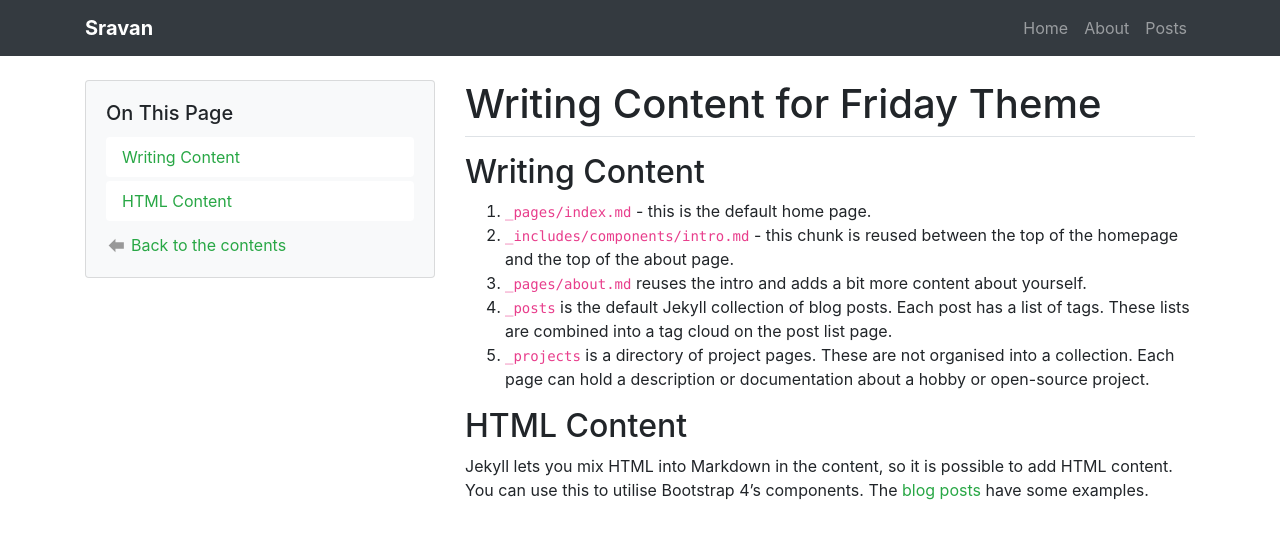
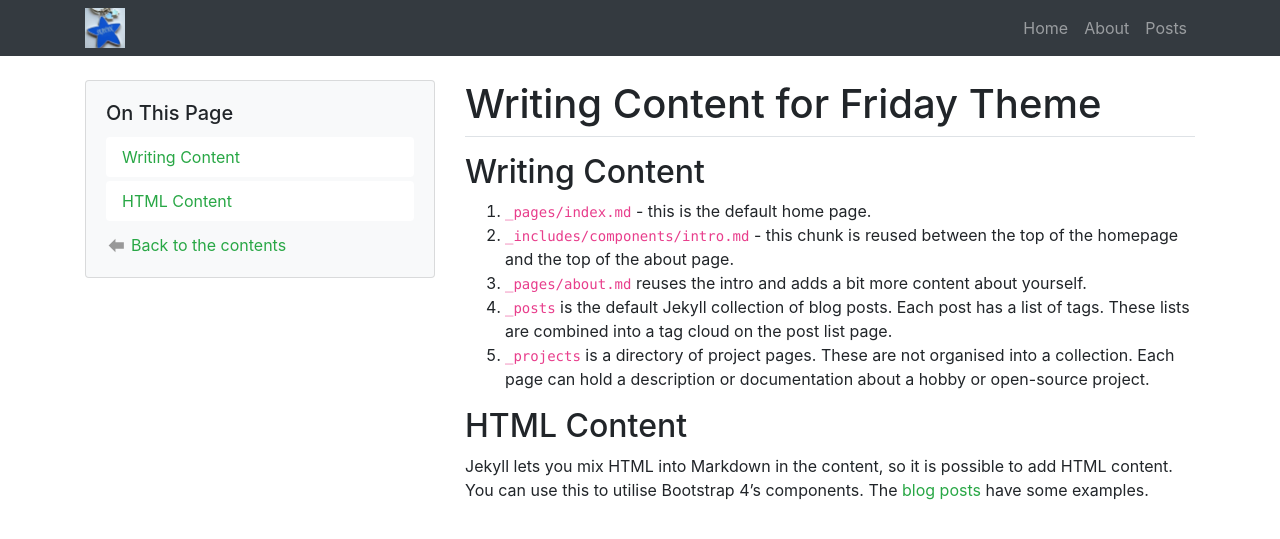
Before and after one commit to sravanpabolu/sravanpabolu.github.io, a Jekyll site: the page built from _projects/writing.md, in a window 1280 px wide. Shown: the top 539 px of the page. Built offline with Jekyll 4.4.1, drawn with Linux system fonts in a browser that asks for light colours.

Commit message:
Updated icon in home screen, insted of site name

```diff
--- a/_includes/bars/nav.html
+++ b/_includes/bars/nav.html
@@ -1,6 +1,8 @@
 <nav class="navbar navbar-expand-lg navbar-dark bg-dark fixed-top justify-content-between">
     <div class="container">
-        <a class="navbar-brand font-weight-bold" href="{{ site.baseurl }}{% link _pages/index.md %}">{{site.name}}</a>
+        <!-- <a class="navbar-brand font-weight-bold" href="{{ site.baseurl }}{% link _pages/index.md %}">{{site.name}}</a> -->
+        <a href="{{ site.baseurl }}{% link _pages/index.md %}">
+            <img src="{{ site.baseurl }}{{ site.avatar }}" width="40" height="40">
         <button class="navbar-toggler collapsed" type="button" data-toggle="collapse" data-target="#navbarContent" >
             <span class="navbar-toggler-icon"></span>
         </button>
```
